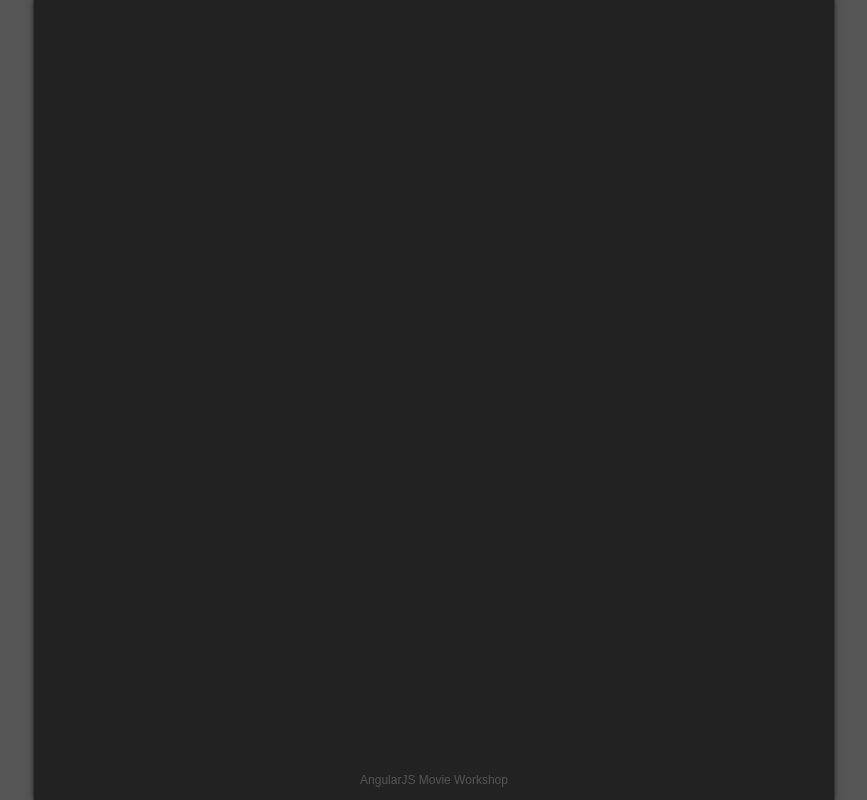
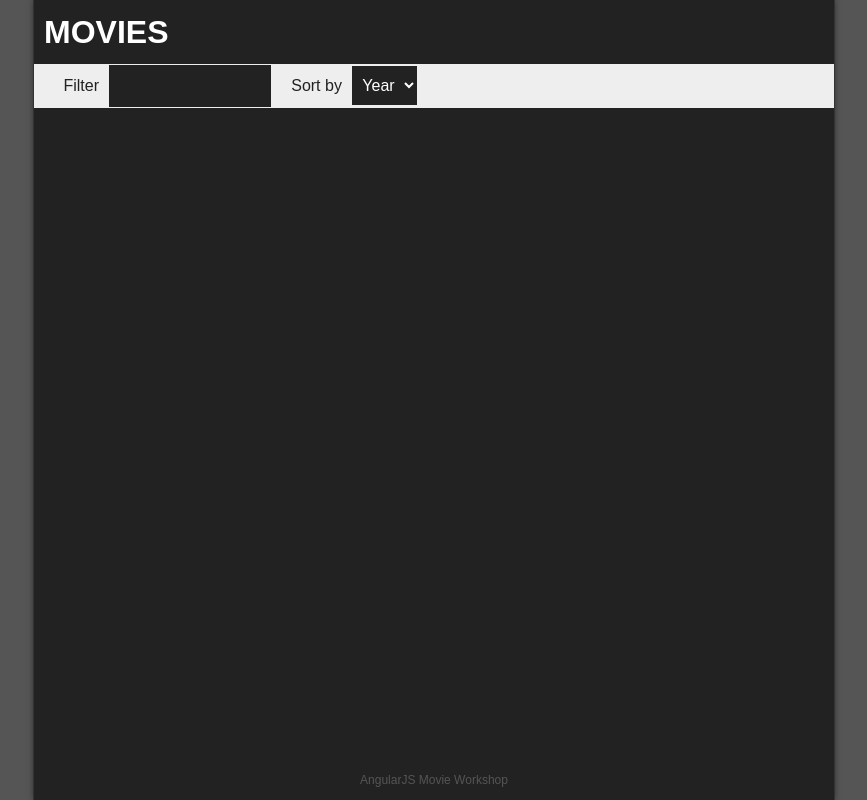
Before and after one commit to antoine-richard/angular-movie-workshop, a plain HTML site: page index.html in a window 1280 px wide. Shown: the whole page, without its empty margins (206-1073 px from the left). Drawn offline with Linux system fonts and the light colour scheme; no server answers.

Commit message:
impl step 4

```diff
--- a/index.html
+++ b/index.html
@@ -15,7 +15,7 @@
 <body>
 
     <div id="container">
-        <div></div>
+        <div ng-view></div>
     </div>
 
     <p id="footer">
--- a/javascript/app.js
+++ b/javascript/app.js
@@ -10,6 +10,6 @@ var app = angular.module('moviesApp', ['moviesModule', 'ngRoute']);
  */
 app.config(function($routeProvider) {
     $routeProvider
-    .when('/?',		{ controller: '?', 		templateUrl: '?' })
-    .otherwise(		{ redirectTo: '/?' });
+    .when('/movies',                    { controller: 'MoviesCtrl',         templateUrl: 'partials/movies.html' })
+    .otherwise(                         { redirectTo: '/movies' });
 });
```
